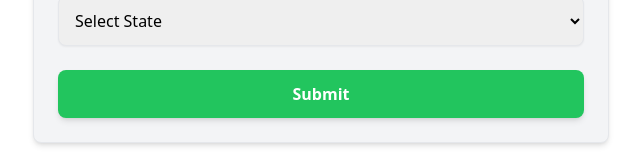
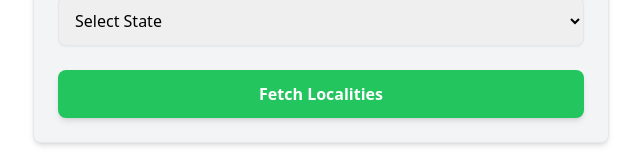
Before and after one commit to babisadongl/address-form-nextjs, a Next.js app: page / in a window 1280 px wide. Shown: the part 321-489 px from the top of the page, without its empty margins (319-959 px from the left). Built offline with nearby package versions, Linux system fonts and the light colour scheme.

Commit message:
API implementation

```diff
--- a/src/app/components/address-form.tsx
+++ b/src/app/components/address-form.tsx
@@ -20,7 +20,7 @@ const AddressForm = () => {
     errorMessage: ''
   });
 
-  const { loading, error, refetch } = useQuery(VALIDATE_ADDRESS_QUERY, {
+  const { refetch } = useQuery(VALIDATE_ADDRESS_QUERY, {
     variables: { postcode, suburb, state },
     skip: true, // Skip the initial query
   });
@@ -105,11 +105,10 @@ const AddressForm = () => {
 
         <div className="mt-6">
           <button
-            disabled={loading}
             type="submit"
             className="w-full p-3 bg-green-500 text-white font-semibold rounded-lg shadow-md hover:bg-green-600 focus:outline-none focus:ring-2 focus:ring-green-500"
           >
-            {loading ? 'Submitting...' : 'Submit'}
+            Fetch Localities
           </button>
         </div>
       </form>
```
